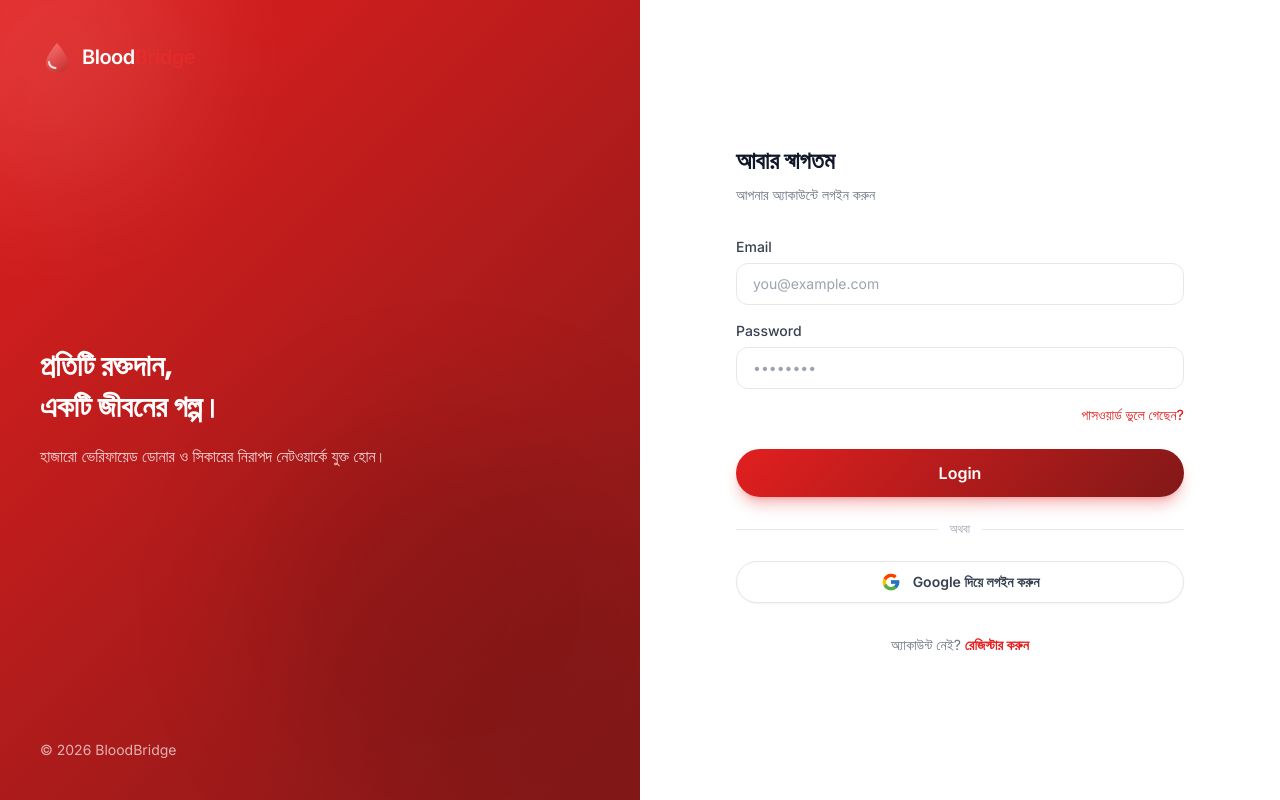
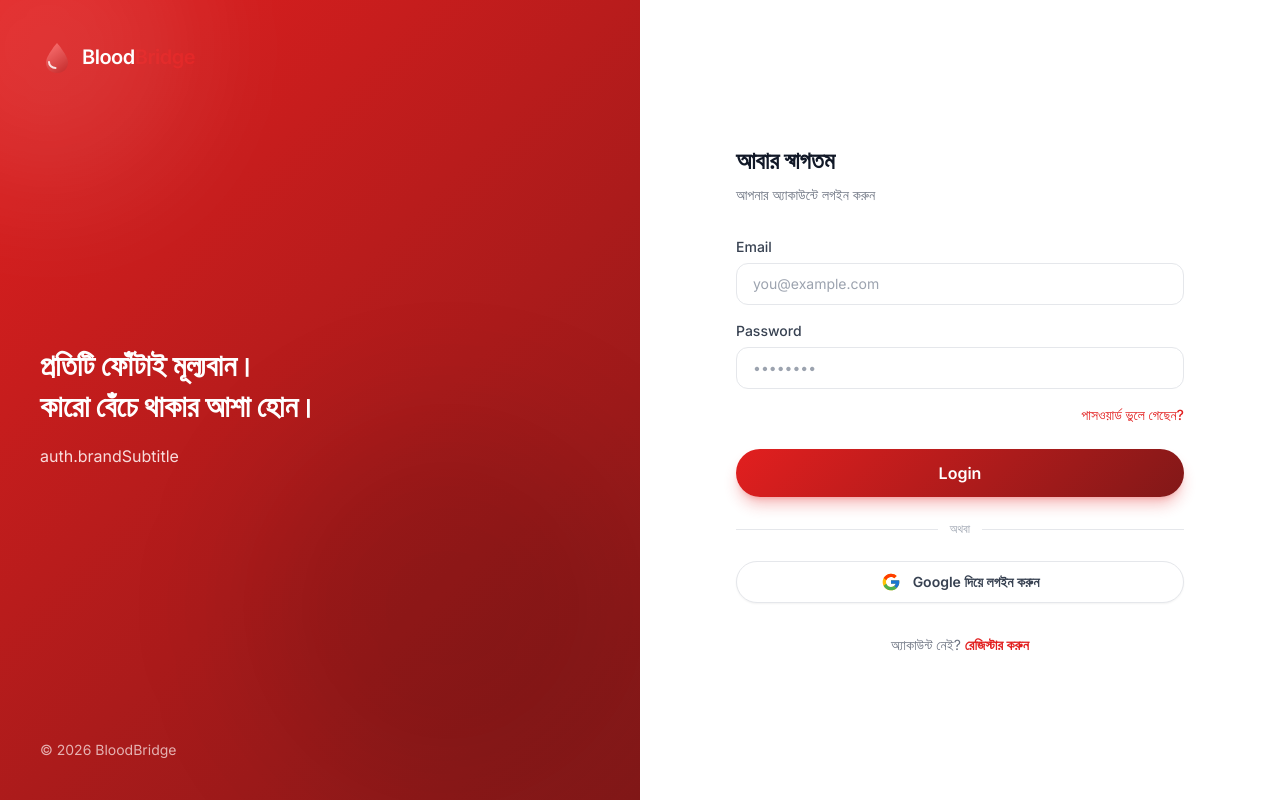
Before and after one commit to masudrananayeem/Blood_Bridge, a React (Vite) app in the folder client/: page /login in a window 1280 px wide. Built offline with nearby package versions, Linux system fonts and the light colour scheme; no server answers.

Commit message:
fixed bugs and adding features

```diff
--- a/client/src/components/auth/AuthLayout.jsx
+++ b/client/src/components/auth/AuthLayout.jsx
@@ -1,9 +1,11 @@
 import { motion } from "framer-motion";
 import Logo from "../common/Logo.jsx";
+import { useLanguage } from "../../context/LanguageContext.jsx";
 
 export default function AuthLayout({ title, subtitle, children }) {
+  const { t } = useLanguage();
   return (
-    <div className="grid min-h-screen grid-cols-1 lg:grid-cols-2">
+    <div className="grid min-h-screen min-h-[100dvh] grid-cols-1 lg:grid-cols-2">
       {/* Brand panel — hidden on small screens */}
       <div className="relative hidden flex-col justify-between overflow-hidden bg-brand-gradient p-10 text-white lg:flex">
         <div className="pointer-events-none absolute inset-0">
@@ -20,11 +22,9 @@ export default function AuthLayout({ title, subtitle, children }) {
           className="relative"
         >
           <h2 className="text-3xl font-bold leading-snug">
-            প্রতিটি রক্তদান, <br /> একটি জীবনের গল্প।
+            {t("hero.title")} <br /> {t("hero.titleHighlight")}
           </h2>
-          <p className="mt-4 max-w-sm text-brand-50/90">
-            হাজারো ভেরিফায়েড ডোনার ও সিকারের নিরাপদ নেটওয়ার্কে যুক্ত হোন।
-          </p>
+          <p className="mt-4 max-w-sm text-brand-50/90">{t("auth.brandSubtitle")}</p>
         </motion.div>
 
         <p className="relative text-sm text-brand-50/70">© {new Date().getFullYear()} BloodBridge</p>
```
